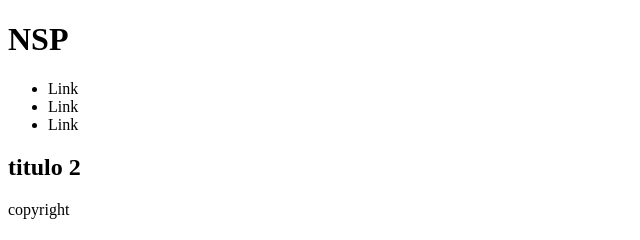
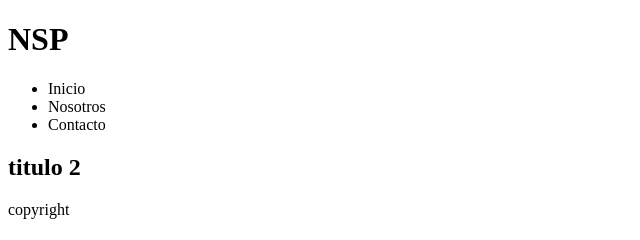
Before and after one commit to paulmr29/mi_repositorio, a plain HTML site: page index.html in a window 1280 px wide. Shown: the full height of the page, 0-640 px from the left. Drawn offline with Linux system fonts and the light colour scheme.

Commit message:
modifique index

```diff
--- a/index.html
+++ b/index.html
@@ -14,9 +14,9 @@
     </header>
     <nav>
         <ul>
-            <li>Link</li>
-            <li>Link</li>
-            <li>Link</li>
+            <li>Inicio</li>
+            <li>Nosotros</li>
+            <li>Contacto</li>
         </ul>
     </nav>
     <main>
```
